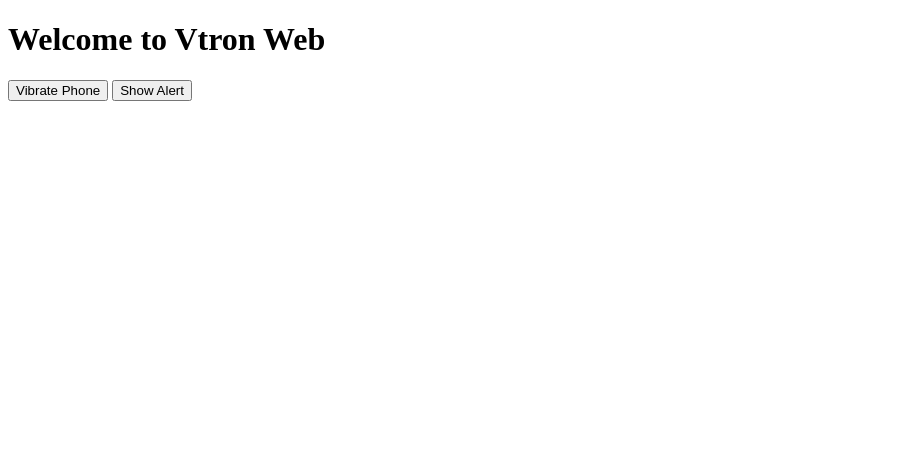
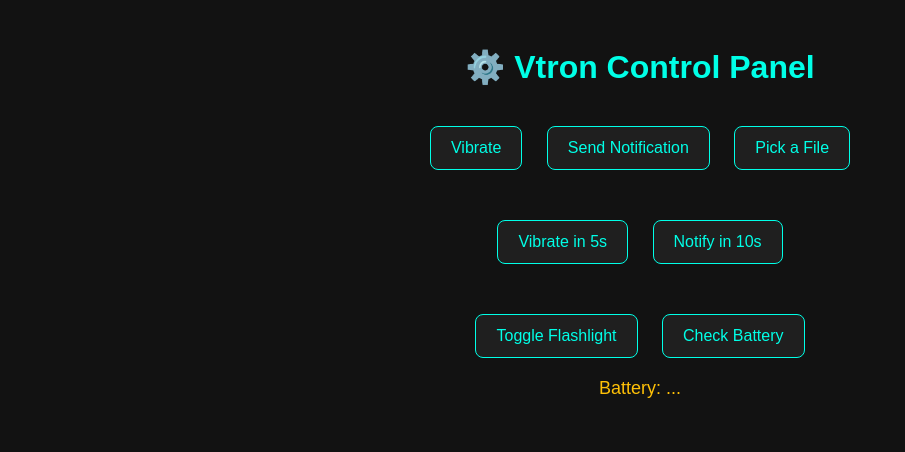
Before and after one commit to VashuTheGreat/Vtron_ui, a plain HTML site: page index.html in a window 1280 px wide. Shown: the whole page, without its empty margins (0-905 px from the left). Drawn offline with Linux system fonts and the light colour scheme.

Commit message:
Update index.html

```diff
--- a/index.html
+++ b/index.html
@@ -1,19 +1,158 @@
+<!--<!DOCTYPE html>-->
+<!--<html>-->
+<!--<head>-->
+<!--    <title>Vtron Test</title>-->
+<!--</head>-->
+<!--<body style="text-align:center; margin-top:100px;">-->
+<!--<h1>Vtron Vibration Test</h1>-->
+<!--<button>hello</button>-->
+<!--<button onclick="vtron.vibrate()">Vibrate Device</button>-->
+<!--<button onclick="vtron.showNotificationFromWeb('Hello User', 'This is from your HTML app!')">Notify Me</button>-->
+<!--<button onclick="vtron.pickFile()">Pick a File</button>-->
+
+<!--<button onclick="vtron.scheduleTask('vibrate', 5000)">Vibrate after 5s</button>-->
+<!--<button onclick="vtron.scheduleTask('notify:Reminder|Meeting at 7PM', 10000)">Notify after 10s</button>-->
+
+<!--<button onclick="window.vtron.toggleFlashlight()">Toggle Flashlight</button>-->
+<!--<button onclick="showBattery()">Show Battery %</button>-->
+<!--<p id="batteryLevel"></p>-->
+
+
+
+
+
+
+
+
 <!DOCTYPE html>
-<html>
-  <body>
-    <h1>Welcome to Vtron Web</h1>
-    <button onclick="vtron.vibrate()">Vibrate Phone</button>
-    <button onclick="vtron.alert('Hello from Vtron Web!')">Show Alert</button>
+<html lang="en">
+<head>
+    <meta charset="UTF-8" />
+    <meta name="viewport" content="width=device-width, initial-scale=1.0"/>
+    <title>Vtron Control Center</title>
+    <style>
+        body {
+          font-family: Arial, sans-serif;
+          background: #121212;
+          color: #fff;
+          text-align: center;
+          padding: 20px;
+        }
 
-    <script>
-      window.vtron = {
-        vibrate: () => {
-          window.ReactNativeWebView.postMessage(JSON.stringify({ command: 'vibrate' }));
-        },
-        alert: (msg) => {
-          window.ReactNativeWebView.postMessage(JSON.stringify({ command: 'alert', text: msg }));
+        h1 {
+          margin-top: 20px;
+          color: #00ffe7;
         }
-      };
-    </script>
-  </body>
+
+        .section {
+          margin: 30px 0;
+        }
+
+        button {
+          background-color: #1f1f1f;
+          color: #00ffe7;
+          border: 1px solid #00ffe7;
+          border-radius: 8px;
+          padding: 12px 20px;
+          margin: 10px;
+          font-size: 16px;
+          cursor: pointer;
+          transition: 0.3s;
+        }
+
+        button:hover {
+          background-color: #00ffe7;
+          color: #000;
+        }
+
+        #batteryLevel {
+          font-size: 18px;
+          margin-top: 10px;
+          color: #ffc107;
+        }
+
+        .toast {
+          position: fixed;
+          bottom: 30px;
+          left: 50%;
+          transform: translateX(-50%);
+          background: #323232;
+          color: #fff;
+          padding: 14px 25px;
+          border-radius: 8px;
+          opacity: 0;
+          transition: opacity 0.4s ease-in-out;
+          z-index: 1000;
+        }
+
+        .toast.show {
+          opacity: 1;
+        }
+    </style>
+</head>
+<body>
+
+<h1>⚙️ Vtron Control Panel</h1>
+
+<div class="section">
+    <button onclick="vtron.vibrate(); showToast('Device Vibrated')">Vibrate</button>
+    <button onclick="vtron.showNotificationFromWeb('Hello from Web', 'This is your HTML App!')">Send Notification</button>
+    <button onclick="vtron.pickFile()">Pick a File</button>
+</div>
+
+<div class="section">
+    <button onclick="vtron.scheduleTask('vibrate', 5000); showToast('Scheduled Vibration in 5s')">Vibrate in 5s</button>
+    <button onclick="vtron.scheduleTask('notify:Reminder|Meeting at 7PM', 10000); showToast('Scheduled Notification in 10s')">Notify in 10s</button>
+</div>
+
+<div class="section">
+    <button onclick="vtron.toggleFlashlight(); showToast('Toggled Flashlight')">Toggle Flashlight</button>
+    <button onclick="showBattery()">Check Battery</button>
+    <p id="batteryLevel">Battery: ...</p>
+</div>
+
+<div id="toast" class="toast">This is a toast</div>
+
+<script>
+    function showBattery() {
+      const level = vtron.getBatteryLevel(); // Assuming it returns int
+      document.getElementById("batteryLevel").innerText = "Battery: " + level + "%";
+      showToast("Battery: " + level + "%");
+    }
+
+    function onFilePicked(path) {
+      showToast("File Picked: " + path);
+      document.body.innerHTML += `<p style="color: #ccc;">📁 Selected: ${path}</p>`;
+    }
+
+    function showToast(message) {
+      const toast = document.getElementById("toast");
+      toast.innerText = message;
+      toast.classList.add("show");
+      setTimeout(() => {
+        toast.classList.remove("show");
+      }, 3000);
+    }
+</script>
+
+</body>
 </html>
+
+
+
+
+<!--<script>-->
+<!--    function onFilePicked(path) {-->
+<!--       console.log("File selected:", path);-->
+<!--       document.body.innerHTML += `<p>Selected: ${path}</p>`;-->
+<!--    }-->
+
+<!--     function showBattery() {-->
+<!--        const level = window.vtron.getBatteryLevel();-->
+<!--        document.getElementById("batteryLevel").innerText = "Battery: " + level + "%";-->
+<!--    }-->
+<!--</script>-->
+
+
+<!--</body>-->
+<!--</html>-->
```
